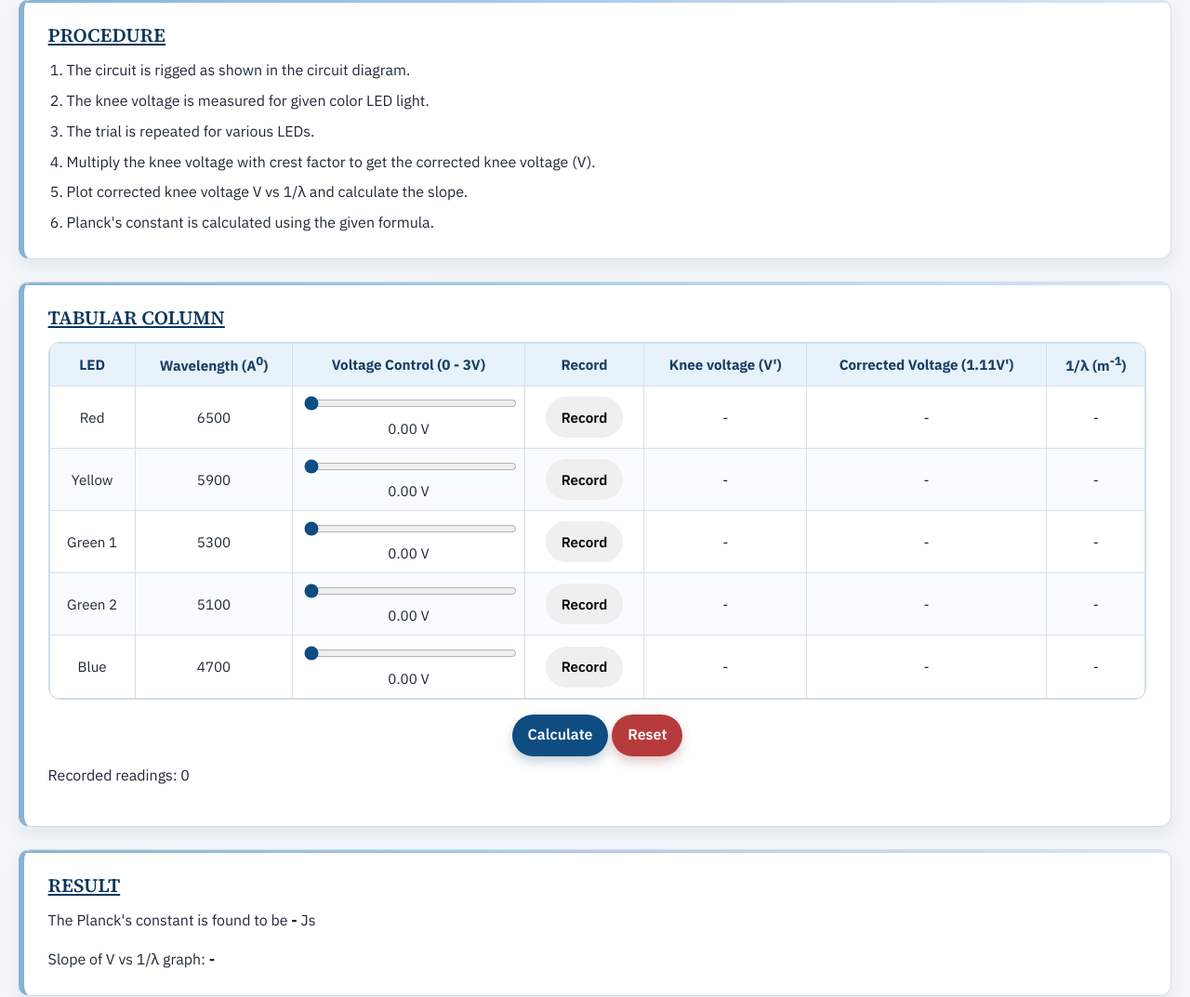
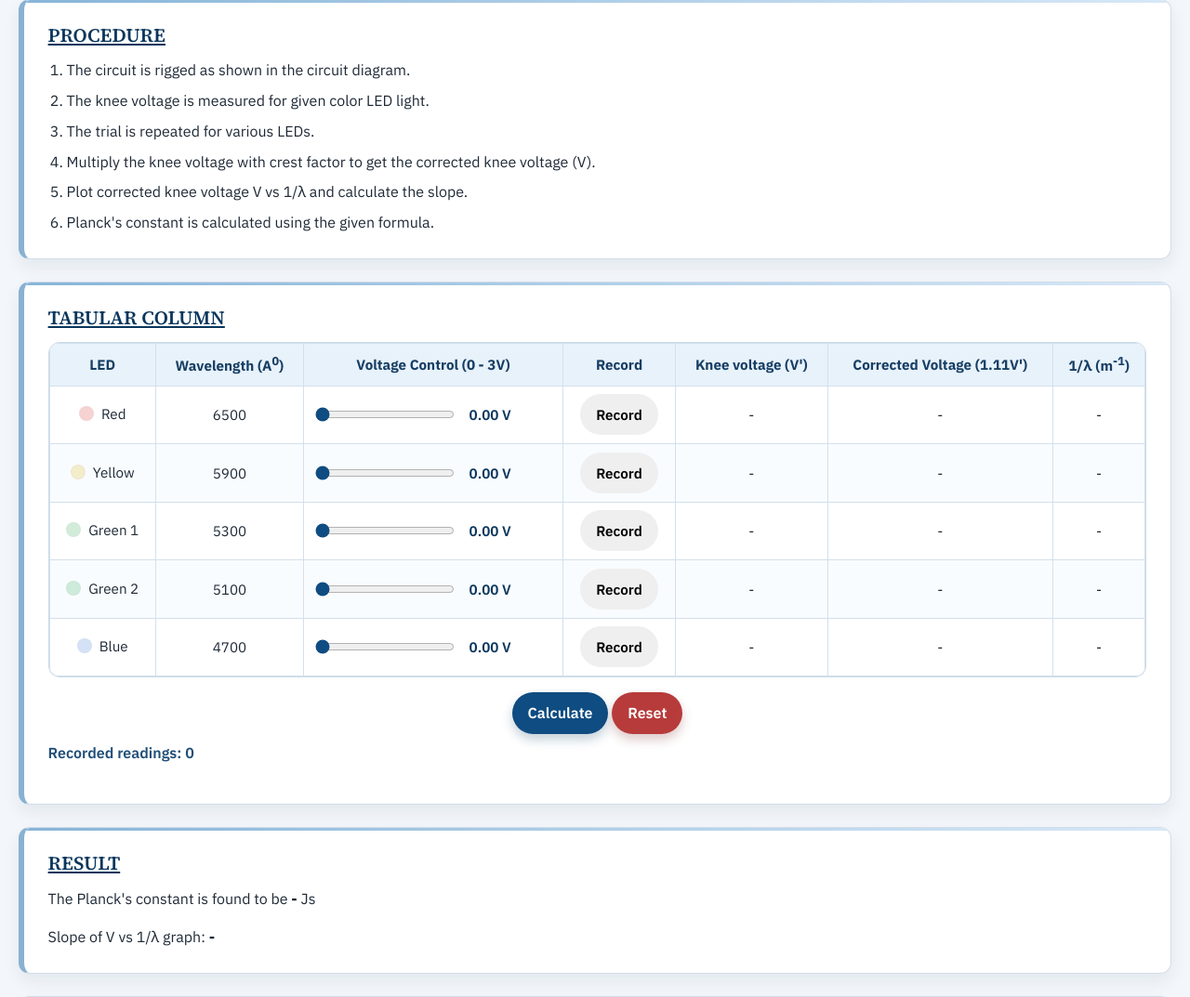
Before and after one commit to sushxnth17/virtual-physics-lab, a Flask app: page /experiments/planck in a window 1280 px wide. Shown: the part 2310-3383 px from the top of the page at 93% size. Run offline with Flask 3, Linux system fonts and the light colour scheme.

Commit message:
Add styling for LED indicators, sliders and recorded data states

```diff
--- a/static/css/style.css
+++ b/static/css/style.css
@@ -799,3 +799,70 @@ div:has(> canvas#diffractionChart) {
     gap: var(--space-4);
   }
 }
+
+/* =============================
+   12) Planck LED Simulation
+================================ */
+.planck-led-cell {
+  display: inline-flex;
+  align-items: center;
+  gap: 0.5rem;
+}
+
+.planck-led {
+  width: 16px;
+  height: 16px;
+  border-radius: 50%;
+  display: inline-block;
+  border: 1px solid rgba(20, 20, 20, 0.2);
+  opacity: 0.2;
+  transition: opacity 0.25s ease, box-shadow 0.25s ease;
+}
+
+.planck-led-red {
+  background: #d92626;
+}
+
+.planck-led-yellow {
+  background: #dfb508;
+}
+
+.planck-led-green {
+  background: #20a94b;
+}
+
+.planck-led-blue {
+  background: #2f71e0;
+}
+
+.planck-slider-wrap {
+  display: flex;
+  align-items: center;
+  gap: 0.6rem;
+  min-width: 220px;
+}
+
+.planck-slider-wrap input[type="range"] {
+  width: 150px;
+}
+
+.slider-value {
+  min-width: 54px;
+  font-weight: 600;
+  color: var(--color-primary-dark);
+}
+
+.record-btn[disabled] {
+  cursor: not-allowed;
+  opacity: 0.7;
+  transform: none;
+}
+
+.planck-recorded-row {
+  background: #e9f9ee !important;
+}
+
+#recordedCount {
+  font-weight: 600;
+  color: #1f4e78;
+}
```
